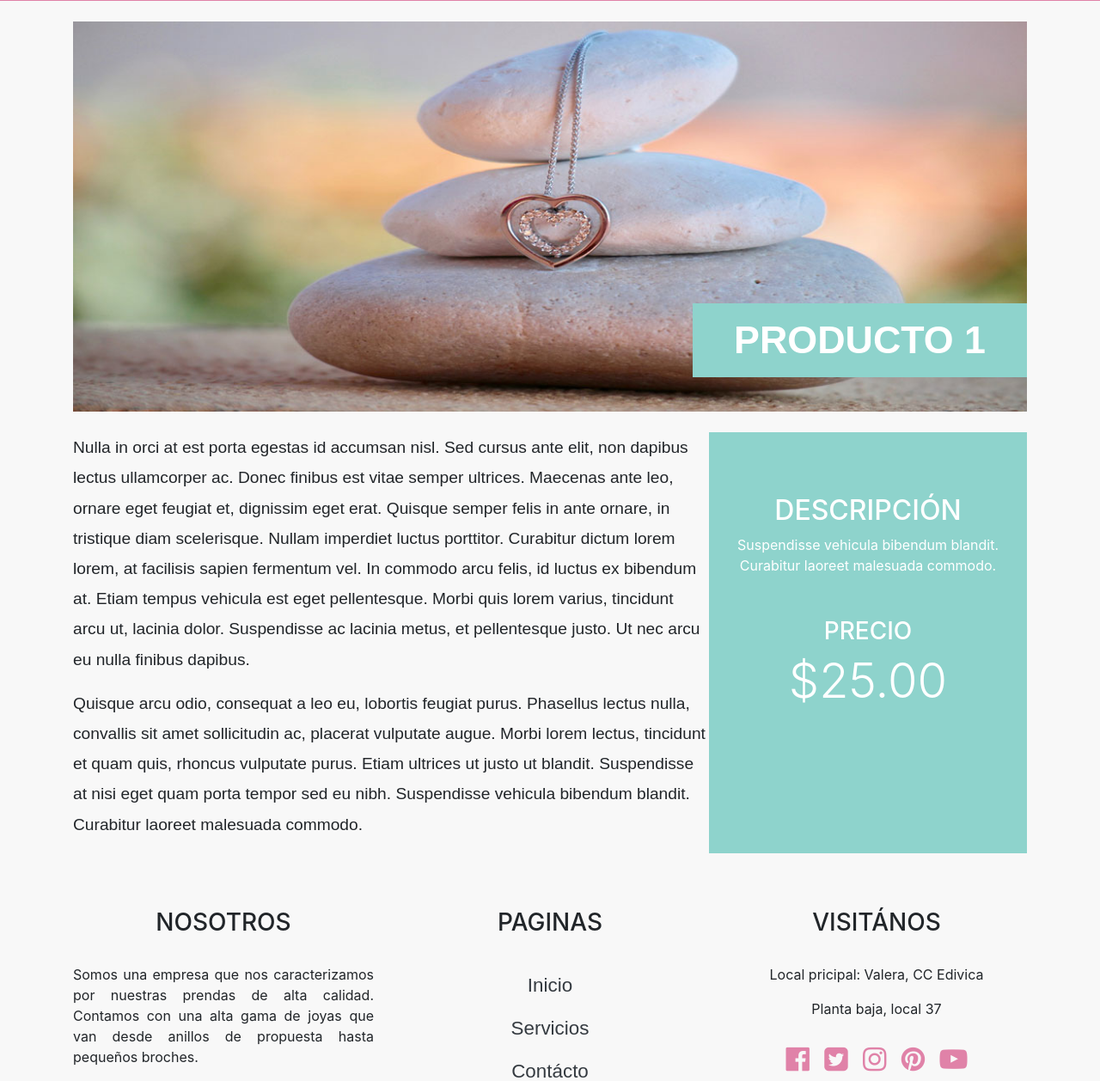
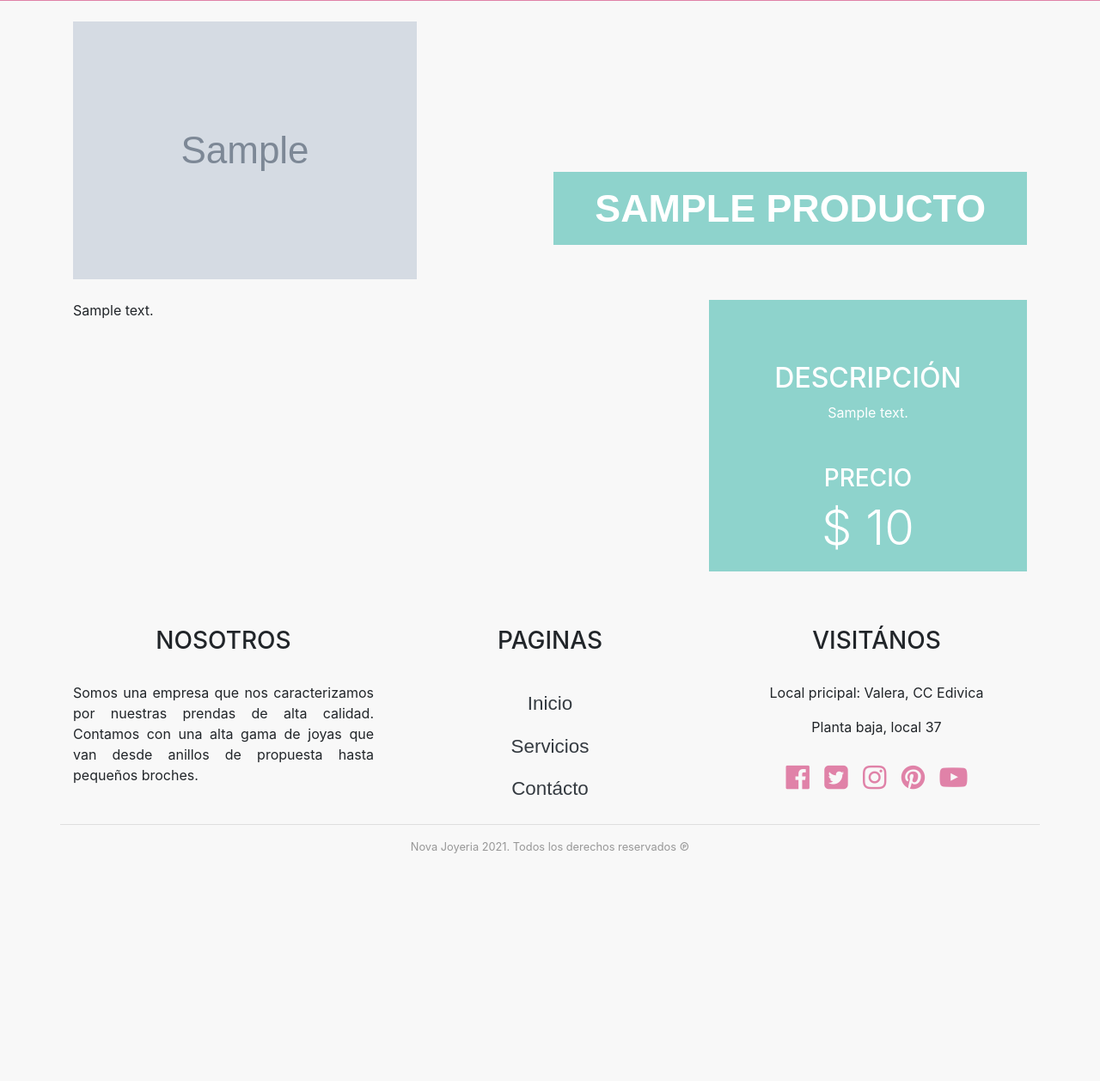
Before and after one commit to Brian-Santeliz/landing-jewelry-php, a PHP site: page /producto.php?productoId=1 in a window 1280 px wide. Shown: the part 149-1407 px from the top of the page at 86% size. After the commit the page ends 1142 px from the top, so only its background shows below. Run offline with PHP 8.4, Linux system fonts and the light colour scheme; tables that the repository leaves empty or names only in its code hold one stand-in row (values such as "Sample post"); grey boxes marked "Sample" are stand-in pictures; some web fonts are replaced.

Commit message:
get producti by id and render in template for single product

```diff
--- a/controller/funcion.php
+++ b/controller/funcion.php
@@ -9,5 +9,18 @@
             return array();
         }
     }
+    function obtener_producto_id($id){
+        include "conexion.php";
+        try {
+            $consulta = "SELECT nombre, imagen_grande,
+            precio, descripcion,
+            descripcion_corta
+            FROM productos WHERE id = $id";
+            return $resultado = $conexion->query($consulta);
+        } catch (Exception $error) {
+            echo $error;
+            return array();
+        }
+    }
 
 ?>
--- a/producto.php
+++ b/producto.php
@@ -1,12 +1,27 @@
 <?php
+    if(isset($_GET["productoId"])){
+      if(filter_var($_GET["productoId"], FILTER_VALIDATE_INT)){
+        $producto_id = $_GET["productoId"];
+      }else{
+        header("location: index.php");
+        exit;
+      }
+    }
     include "templates/header.php";
     include "templates/navbar.php";
+    include "controller/funcion.php";
+    $resultado = obtener_producto_id($producto_id);
+    if($resultado->num_rows >0){
+    while ($producto = $resultado->fetch_assoc()){
+
   ?>
     <div class="container pt-4">
       <div class="row no-gutters">
         <div class="col-12 hero">
-          <img src="img/producto_1.jpg" class="img-fluid" />
-          <h2 class="text-uppercase d-none d-md-block py-3 px-5">Producto 1</h2>
+          <img src="img/<?php echo $producto[imagen_grande] ?>" class="img-fluid" />
+          <h2 class="text-uppercase d-none d-md-block py-3 px-5">
+            <?php echo $producto["nombre"] ?>
+          </h2>
         </div>
       </div>
     </div>
@@ -15,46 +30,31 @@
       <div class="row no-gutters">
         <main class="col-lg-8 contenido-principal">
           <h2 class="d-block d-md-none text-uppercase text-center">
-            Producto 1
+            <?php echo $producto["nombre"] ?>
           </h2>
-
-          <p>
-            Nulla in orci at est porta egestas id accumsan nisl. Sed cursus ante
-            elit, non dapibus lectus ullamcorper ac. Donec finibus est vitae
-            semper ultrices. Maecenas ante leo, ornare eget feugiat et,
-            dignissim eget erat. Quisque semper felis in ante ornare, in
-            tristique diam scelerisque. Nullam imperdiet luctus porttitor.
-            Curabitur dictum lorem lorem, at facilisis sapien fermentum vel. In
-            commodo arcu felis, id luctus ex bibendum at. Etiam tempus vehicula
-            est eget pellentesque. Morbi quis lorem varius, tincidunt arcu ut,
-            lacinia dolor. Suspendisse ac lacinia metus, et pellentesque justo.
-            Ut nec arcu eu nulla finibus dapibus.
-          </p>
-
-          <p>
-            Quisque arcu odio, consequat a leo eu, lobortis feugiat purus.
-            Phasellus lectus nulla, convallis sit amet sollicitudin ac, placerat
-            vulputate augue. Morbi lorem lectus, tincidunt et quam quis, rhoncus
-            vulputate purus. Etiam ultrices ut justo ut blandit. Suspendisse at
-            nisi eget quam porta tempor sed eu nibh. Suspendisse vehicula
-            bibendum blandit. Curabitur laoreet malesuada commodo.
-          </p>
+         <?php echo $producto["descripcion"]?>
         </main>
 
         <aside class="col-lg-4 pt-4 pt-lg-0">
           <div class="sidebar pt-5 descripcion_producto">
             <h2 class="text-center text-uppercase mt-4">Descripción</h2>
             <p class="text-center">
-              Suspendisse vehicula bibendum blandit. Curabitur laoreet malesuada
-              commodo.
+            <?php echo $producto["descripcion_corta"]?>
             </p>
 
             <h3 class="text-uppercase text-center mt-5">Precio</h3>
-            <p class="display-4 text-center">$25.00</p>
+            <p class="display-4 text-center">$
+         <?php echo $producto["precio"]?>
+            </p>
           </div>
         </aside>
       </div>
     </div>
     <?php
+      }
+    }else{
+    echo '<h2 class="text-center text-uppercase mt-4">Producto No Encontrado</h2>';
+    }
+
     include "templates/footer.php";
     ?>
```
Lines whose indentation alone changed are shown as unchanged.
